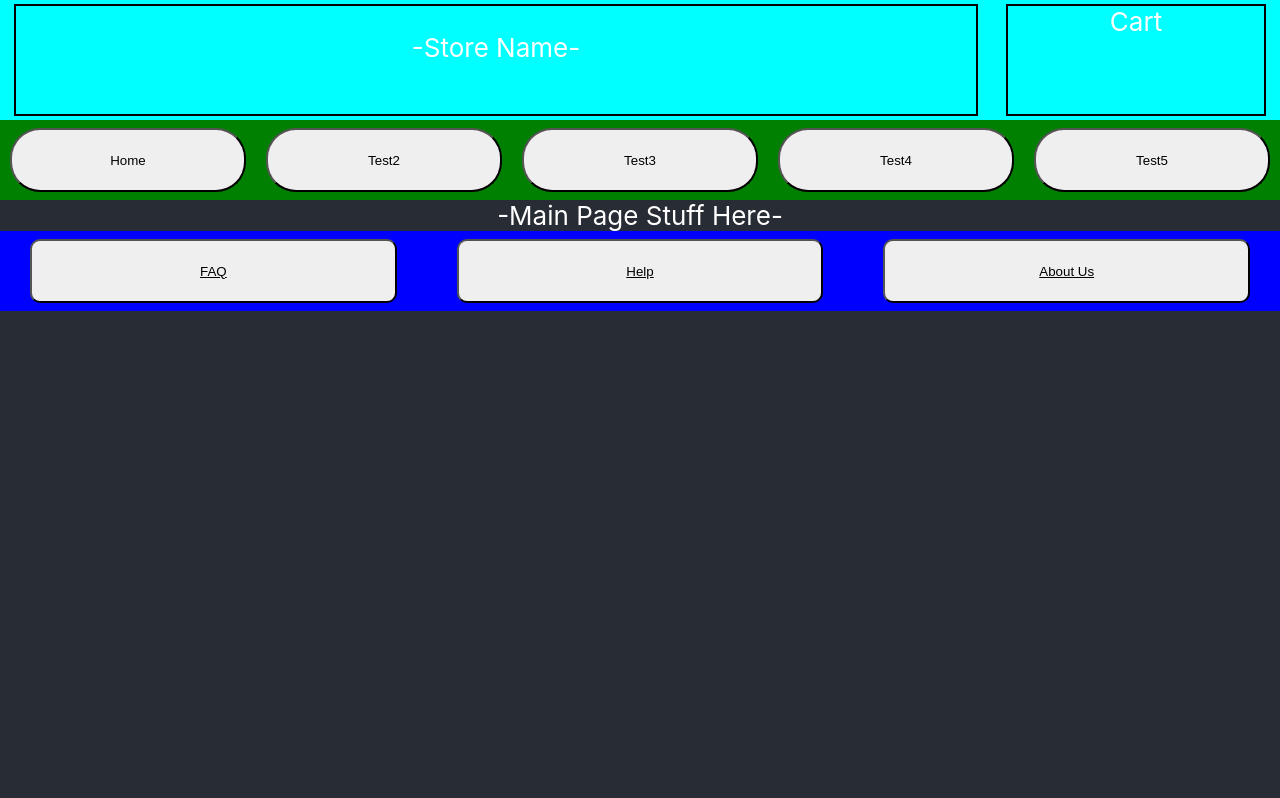
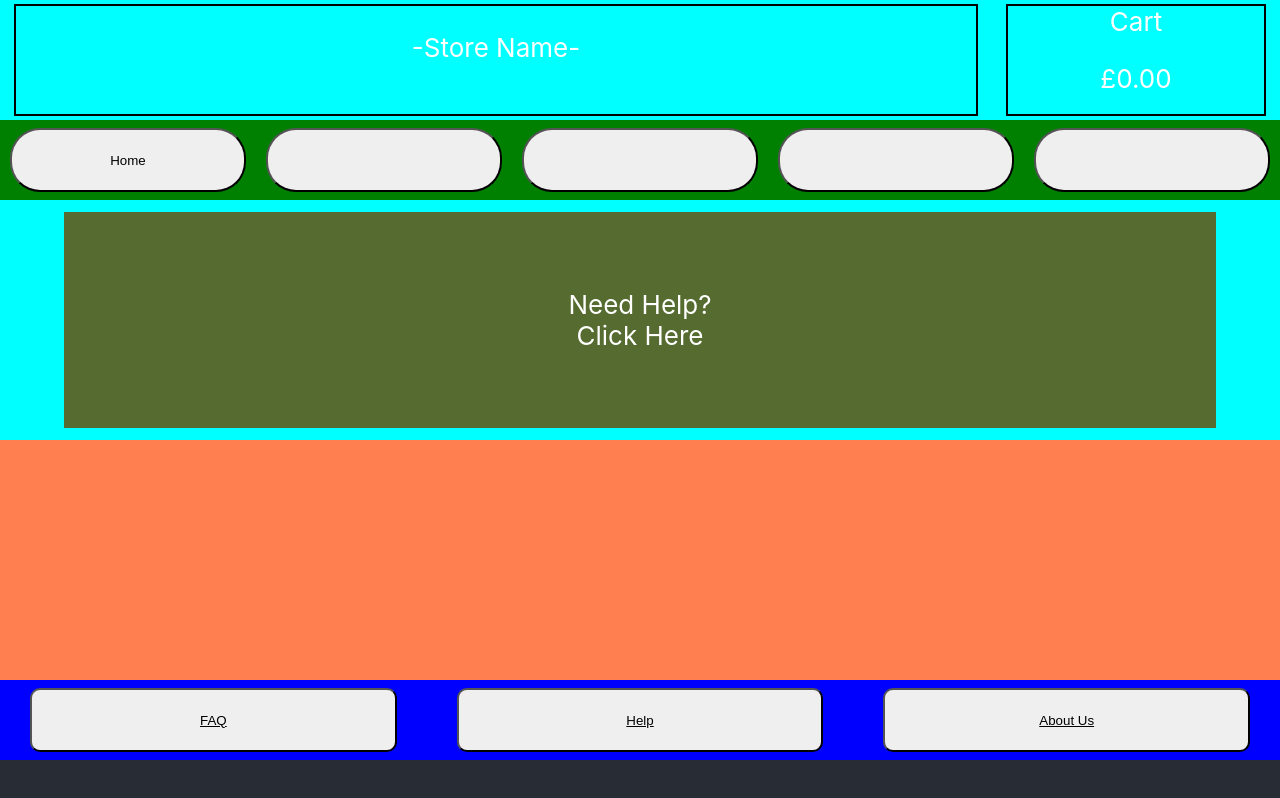
Before and after one commit to PSXLiam/E-CommerceProject, a React (Create React App) app in the folder e-commerce-app/: page / in a window 1280 px wide. Built offline with nearby package versions, Linux system fonts and the light colour scheme.

Commit message:
Initialise BodyHome, bigHelpButton and Products State
Also some minor code clean-up

```diff
--- a/e-commerce-app/src/App.js
+++ b/e-commerce-app/src/App.js
@@ -1,13 +1,18 @@
 import './App.css';
 import AppHeader from './AppHeader';
 import AppFooter from './AppFooter';
+import BodyHome from './BodyHome';
+import { useState } from 'react';
 
 function App() {
+
+// const [products, setProducts] =  useState(["screen 1", "screen 2"])
+
   return (
     <div className="App">
       <header className="App-header">
             <AppHeader/>
-            -Main Page Stuff Here-
+            <BodyHome/>
             <AppFooter/>
       </header>
     </div>
--- a/e-commerce-app/src/AppHeader.js
+++ b/e-commerce-app/src/AppHeader.js
@@ -5,11 +5,13 @@ function AppHeader() {
 
     const [pages, setPages] = useState([
         {title: "Home"},
-        {title: "Test2"},
-        {title: "Test3"},
-        {title: "Test4"},
-        {title: "Test5"}
+        {title: ""},
+        {title: ""},
+        {title: ""},
+        {title: ""}
     ])
+
+    const [totalPrice, setTotalPrice] = useState (0.00)
 
     return (
         <div className="headerBody">
@@ -17,7 +19,10 @@ function AppHeader() {
                 <div className='storeName'>
                     <p>-Store Name-</p>
                 </div>
-                <div className='storeCart'>Cart</div>
+                <div className='storeCart'>
+                    Cart
+                    <p className='totalPrice'>£{totalPrice.toFixed(2)}</p>
+                </div>
             </div>
             <div className='headerBottom'>
                 {pages.map((page) => {
--- /dev/null
+++ b/e-commerce-app/src/BodyHome.css
@@ -0,0 +1,32 @@
+.AppBody{
+    height: 60vh;
+}
+
+.bodyTop{
+    background-color: aqua;
+    width: 100vw;
+    height: 50%;
+    display: flex;
+    align-items: center;
+    justify-content: center;
+}
+
+.bigHelpButton{
+    background-color: darkolivegreen;
+    width: 90vw;
+    height: 90%;
+    display: flex;
+    align-items: center;
+    justify-content: center;
+}
+
+.bigHelpButton:hover{
+    cursor: pointer;
+    scale: 105%;
+}
+
+.bodyBottom{
+    background-color: coral;
+    width: 100vw;
+    height: 50%;
+}
--- /dev/null
+++ b/e-commerce-app/src/BodyHome.js
@@ -0,0 +1,19 @@
+import { useState } from 'react';
+import './BodyHome.css'
+
+function BodyHome() {
+    return(
+        <div className='AppBody'>
+            <div className='bodyTop'>
+                <div className='bigHelpButton'>
+                    <p>Need Help?<br/> Click Here</p>
+                </div>
+            </div>
+            <div className='bodyBottom'>
+
+            </div>
+        </div>
+    )
+}
+
+export default BodyHome
```
